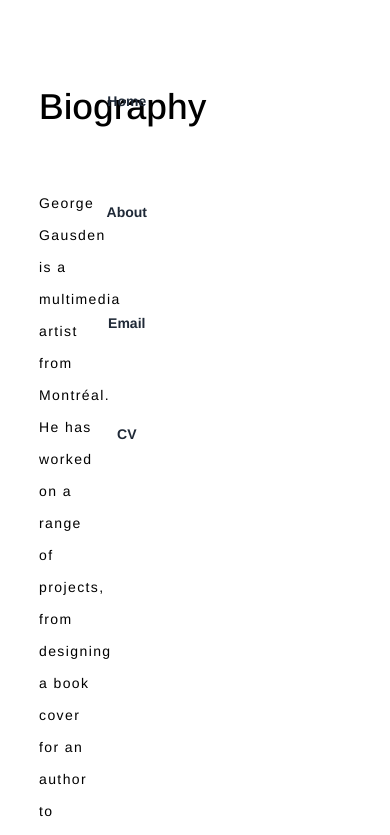
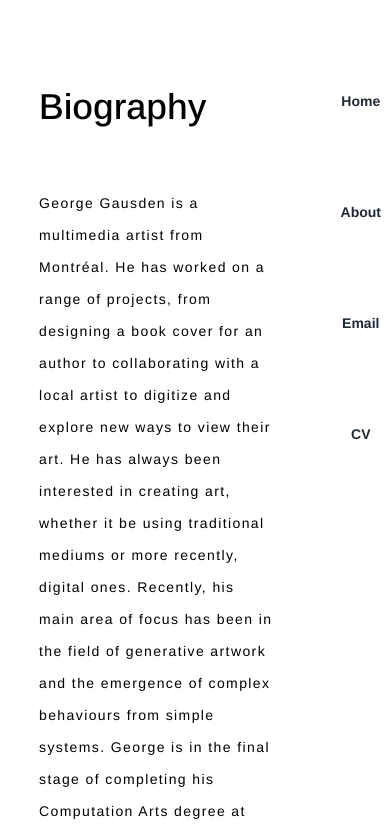
Before and after one commit to georgegausden/portfolio, a Next.js app: page /about in a window 390 px wide. Shown: the top 835 px of the page. Built offline with nearby package versions, Linux system fonts and the light colour scheme.

Commit message:
Refactor about page and remove commented code in home page

```diff
--- a/app/about/page.tsx
+++ b/app/about/page.tsx
@@ -12,7 +12,7 @@ export default function About() {
     exit={{ opacity: 0 }}
     transition={{ ease: "easeInOut", duration: 1 }}
     >
-      <div className="md:col-span-4 sm:col-span-6">
+      <div className="col-span-4">
       <h2 className="mt-0">Biography</h2>
 
     {/* get my biography */}
@@ -20,7 +20,7 @@ export default function About() {
       <h2>My Practice</h2>
       <p>{text[0].artiststatement}</p>
       </div>
-      <div className="md:col-span-1 md:col-start-6 md:visible sm:collapse">
+      <div className="col-span-1 col-start-6">
       <Navbar />
       </div>
 
--- a/app/page.tsx
+++ b/app/page.tsx
@@ -334,17 +334,17 @@ export default function Home() {
                 }}
               />
 
-              {isMouseOverExperiments && <line
+              {/* {isMouseOverExperiments && <line
                 x1="50%" y1="50%" x2="75%" y2="75%"
                 stroke='black'
                 transform="translate(20,20)"
-              />}
+              />} */}
 
-              {isMouseOverExperiments && <line
+              {/* {isMouseOverExperiments && <line
                 x1="50%" y1="50%" x2="75%" y2="25%"
                 stroke='black'
                 transform="translate(20,20)"
-              />}
+              />} */}
 
               {isMouseOverExperiments && <line
                 x1="50%" y1="50%" x2="75%" y2="50%"
@@ -352,11 +352,11 @@ export default function Home() {
                 transform="translate(20,20)"
               />}
 
-              {isMouseOverExperiments && <line
+              {/* {isMouseOverExperiments && <line
                 x1="50%" y1="50%" x2="50%" y2="75%"
                 stroke='black'
                 transform="translate(20,20)"
-              />}
+              />} */}
 
 
             </svg>
@@ -374,7 +374,7 @@ export default function Home() {
               <h6>Experiments</h6>
             </a>
 
-            {isMouseOverExperiments && <Link id='homepageLink'
+            {/* {isMouseOverExperiments && <Link id='homepageLink'
               href="/geometries"
               style={{
                 position: 'absolute',
@@ -388,10 +388,10 @@ export default function Home() {
 
               className={`w-32 h-auto m-0 text-black ease-in-out duration-500 transition-all px-2`}>
               <h6>Geometries</h6>
-            </Link>}
+            </Link>} */}
 
             {isMouseOverExperiments && <Link id='homepageLink'
-              href="/experiments/Experiment1"
+              href="/geometries"
               style={{
                 position: 'absolute',
                 top: '50%',
@@ -400,10 +400,10 @@ export default function Home() {
               }}
 
               className={`w-32 h-auto m-0 text-black ease-in-out duration-500 transition-all px-2`}>
-              <h6>Experiment #3</h6>
+              <h6>Geometry</h6>
             </Link>}
 
-            {isMouseOverExperiments && <Link id='homepageLink'
+            {/* {isMouseOverExperiments && <Link id='homepageLink'
               href="/experiments"
               style={{
                 position: 'absolute',
@@ -427,7 +427,7 @@ export default function Home() {
 
               className={`w-32 h-auto m-0 text-black ease-in-out duration-500 transition-all px-2`}>
               <h6>Experiment #4</h6>
-            </Link>}
+            </Link>} */}
 
           </div>
         </div>
--- a/tailwind.config.ts
+++ b/tailwind.config.ts
@@ -22,6 +22,8 @@ const config: Config = {
         // Add more custom column configurations if needed
       },
     },
+
+
   },
   plugins: [],
 };
```
